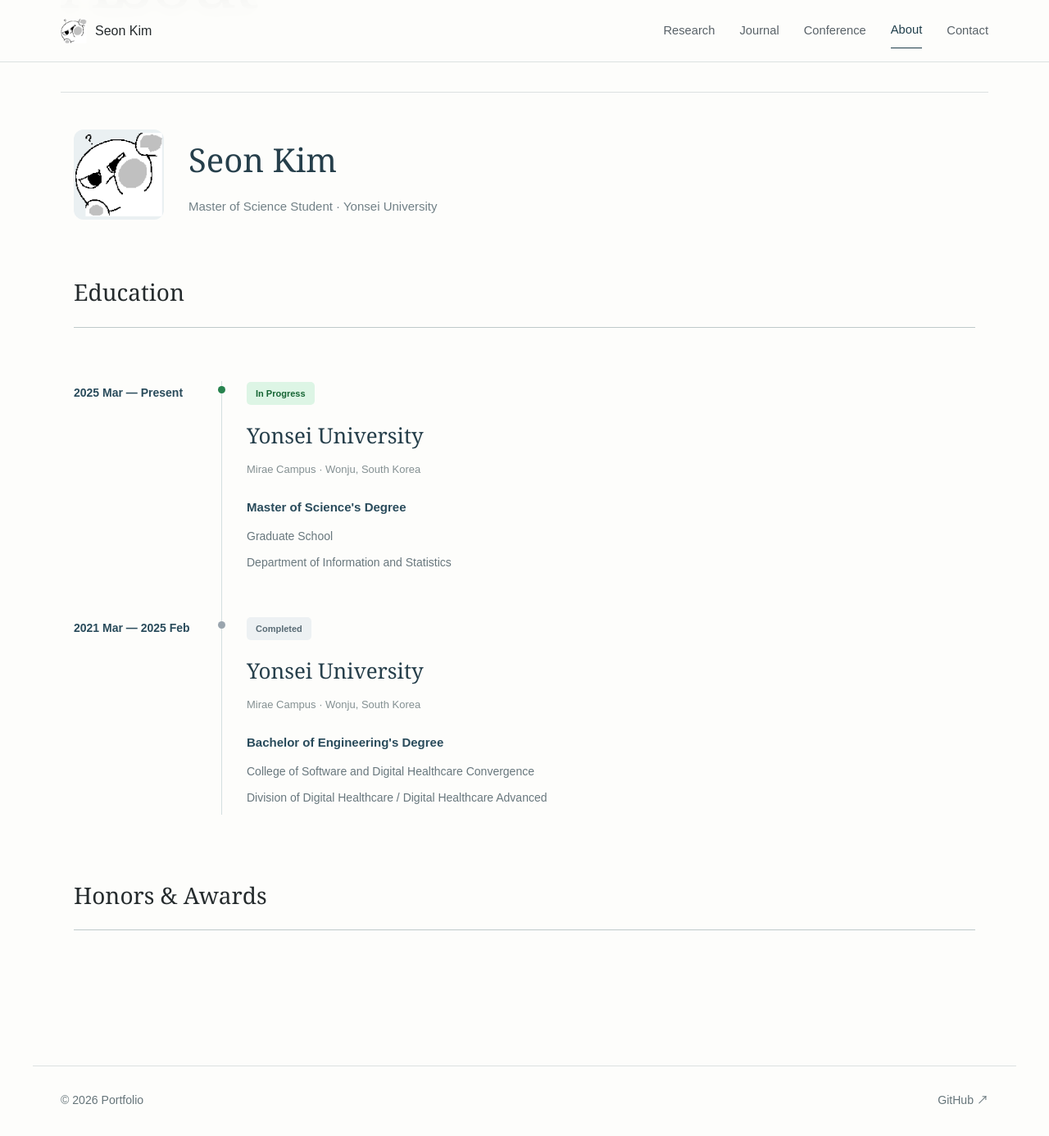
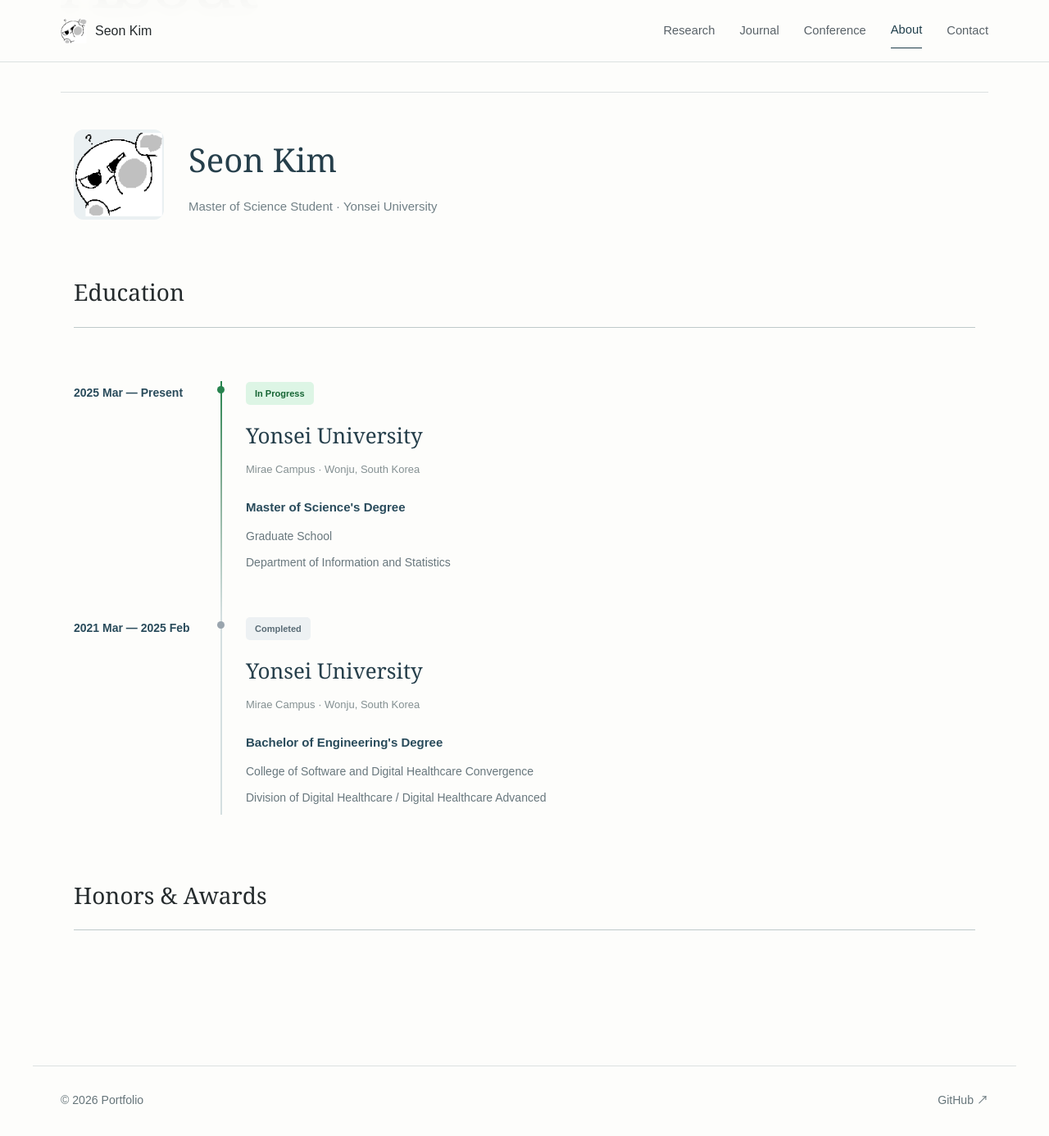
Before and after one commit to KSO012/KSO012.github.io, a Jekyll site: the page built from about.md, in a window 1280 px wide and 1400 px high, scrolled down 300 px. Shown: the top 1386 px of the window at 82% size. Built offline with Jekyll 4.4.1, drawn with Linux system fonts in a browser that asks for light colours.

Commit message:
Update style.css

```diff
--- a/assets/style.css
+++ b/assets/style.css
@@ -357,7 +357,7 @@ html {
   position: relative;
   min-width: 0;
   padding: 0 0 45px 30px;
-  border-left: 1px solid #d4dfe0;
+  border-left: none;
 }
 
 /* 기본 동그라미: 회색 */
@@ -381,6 +381,31 @@ html {
   padding-bottom: 0;
 }
 
+/* Timeline - 기본 세로선 */
+.cv-education-content::after {
+  content: "";
+  position: absolute;
+  top: 0;
+  bottom: 0;
+  left: -1px;
+  width: 2px;
+  background: #d4dfe0;
+}
+
+/* 석사: 초록색 → 회색 그라데이션 */
+.cv-education:first-child .cv-education-content::after {
+  background: linear-gradient(
+    to bottom,
+    #27834e 0%,
+    #83ad95 45%,
+    #d4dfe0 100%
+  );
+}
+
+/* 동그라미를 세로선 위에 표시 */
+.cv-education-content::before {
+  z-index: 1;
+}
 
 /* Status */
 
```
